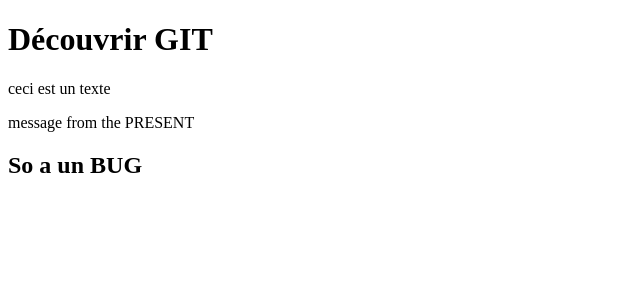
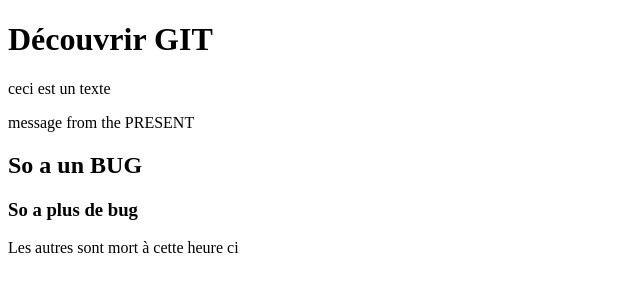
Before and after one commit to Amar2050/Projet_Git, a plain HTML site: page index.html in a window 1280 px wide. Shown: the whole page, without its empty margins (0-640 px from the left). Drawn offline with Linux system fonts and the light colour scheme.

Commit message:
Suite de mon projet- Fin de journée !

```diff
--- a/index.html
+++ b/index.html
@@ -18,5 +18,10 @@
 
     <h2>So a un BUG</h2>
 
+    <h3>So a plus de bug</h3>
+
+
+    <p>Les autres sont mort à cette heure ci</p>
+
 </body>
 </html>
```
